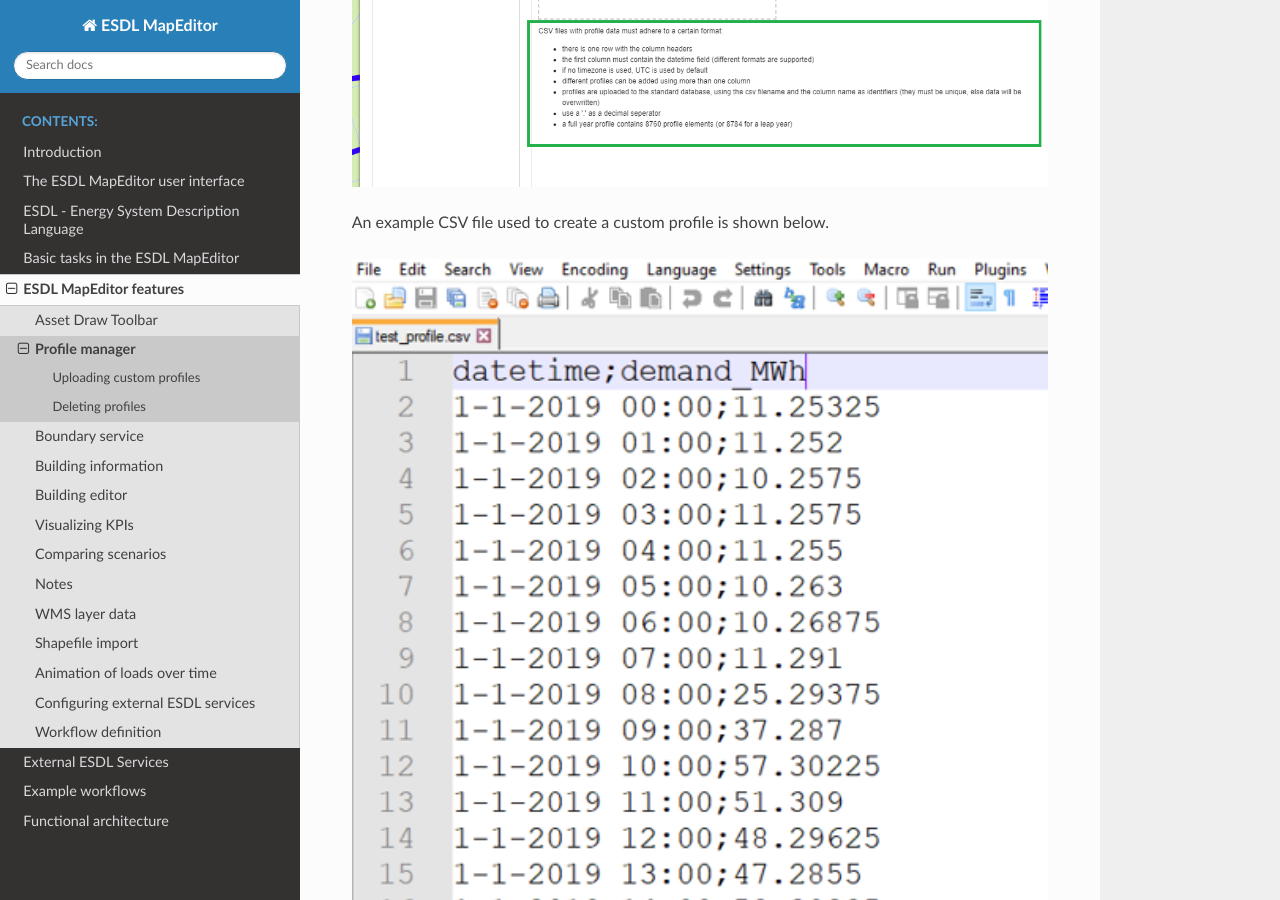
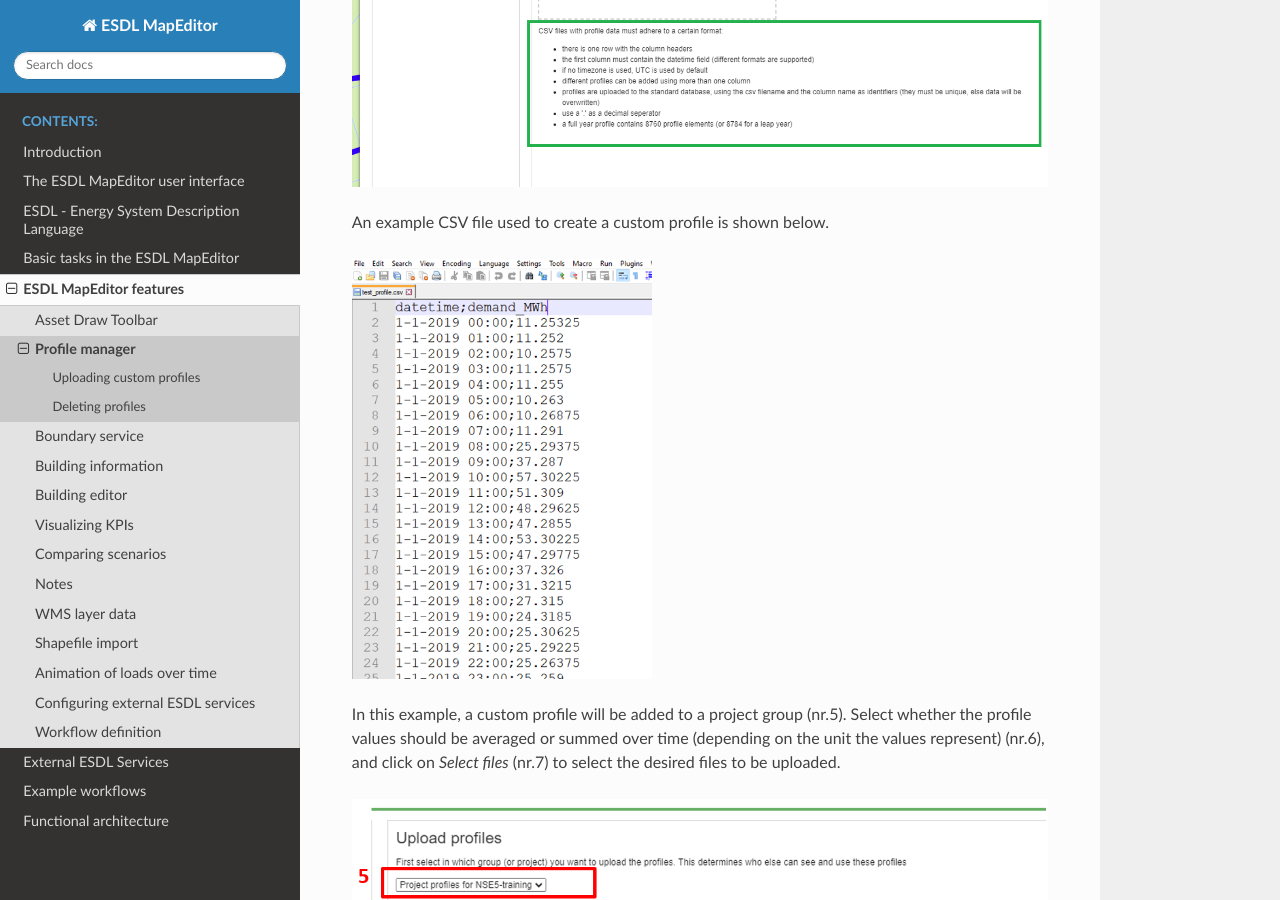
Before and after one commit to ESDLMapEditorESSIM/ESDLMapEditorDocumentation, a Sphinx documentation site: the page built from docs/source/features/profile_manager.rst, in a window 1280 px wide and 900 px high, scrolled down 1308 px. Built offline with Sphinx 7.4.7 and the Read the Docs theme 2.0.0, drawn with Linux system fonts in a browser that asks for light colours.

Commit message:
Changed image sizing.

```diff
--- a/docs/source/features/profile_manager.rst
+++ b/docs/source/features/profile_manager.rst
@@ -23,7 +23,7 @@ To upload a custom profile, choose the appropriate access group from the dropdow
 An example CSV file used to create a custom profile is shown below.
 
 .. image:: images/profile_manager4.png
-  :width: 800
+  :width: 300
   :alt:
 
 In this example, a custom profile will be added to a project group (nr.5). Select whether the profile values should be averaged or summed over time (depending on the unit the values represent) (nr.6), and click on *Select files* (nr.7) to select the desired files to be uploaded.
```
